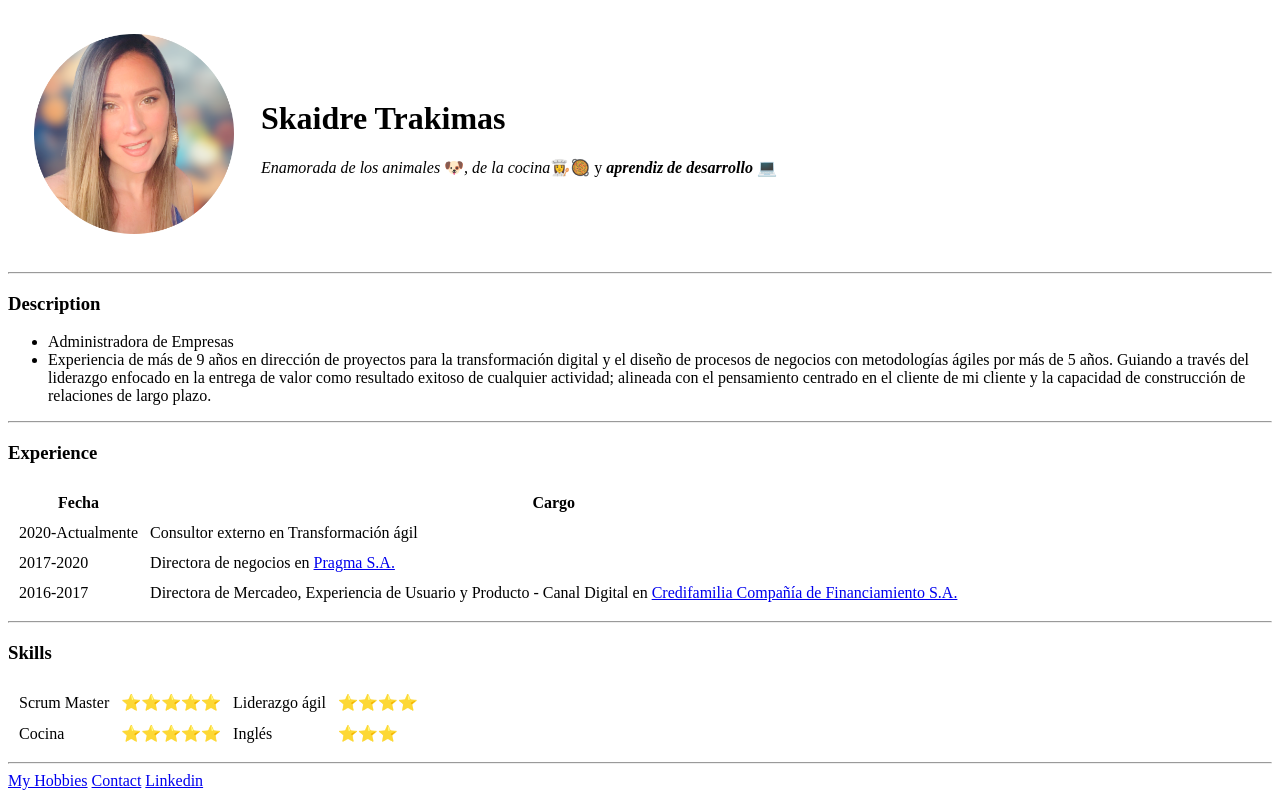
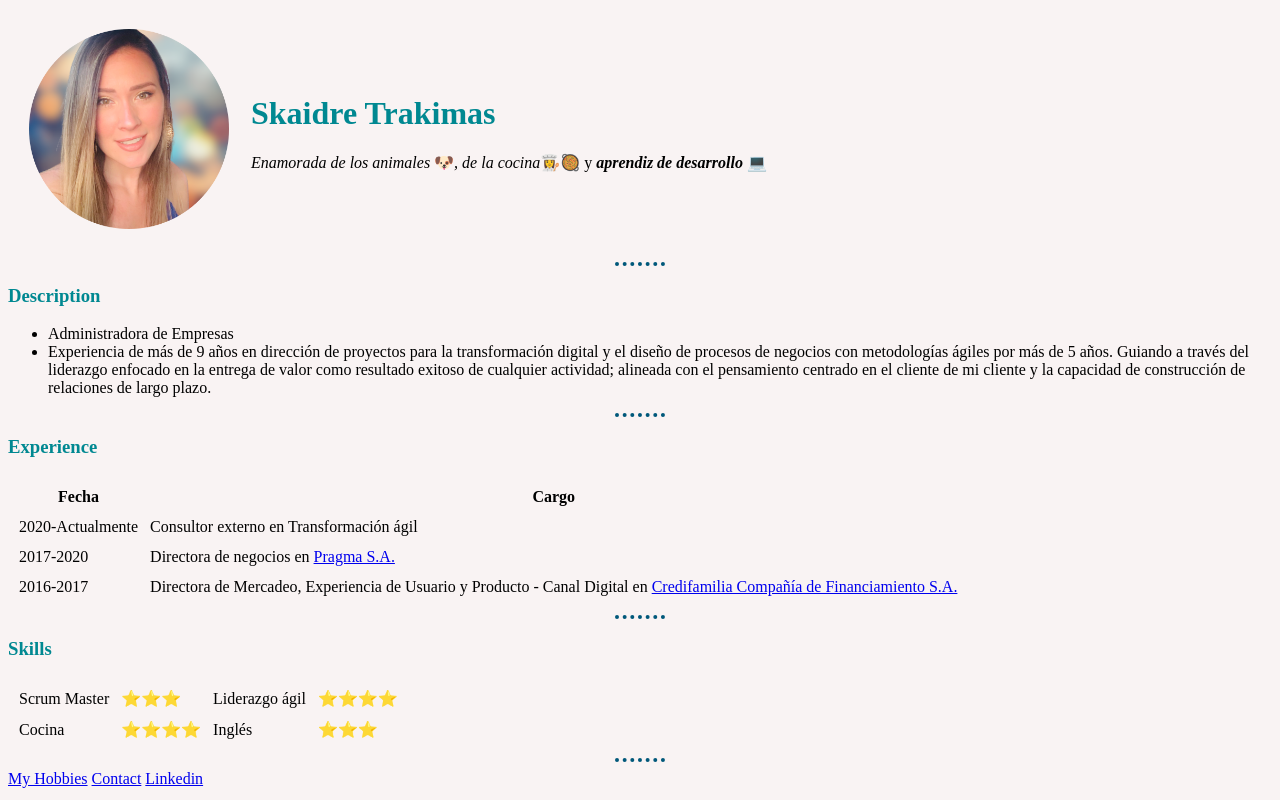
Before and after one commit to skai2021/cv, a plain HTML site: page index.html in a window 1280 px wide. Drawn offline with Linux system fonts and the light colour scheme.

Commit message:
with CSS v1.1.0

```diff
--- /dev/null
+++ b/css/styles.css
@@ -0,0 +1,19 @@
+body {
+  background-color: #f9f3f3;
+}
+
+h1{
+  color: #008891;
+}
+
+h3{
+  color: #008891;
+}
+
+hr {
+  border-style: none;
+  border-top-style: dotted;
+  border-color: #00587a;
+  border-width: 4px;
+  width: 4%;
+}
--- a/index.html
+++ b/index.html
@@ -4,10 +4,12 @@
 <head>
   <meta charset="utf-8">
   <title>Skaidre's Personal Site</title>
+  <link rel="stylesheet" href="css/styles.css">
+
 </head>
 
 <body>
-  <table cellspacing="25">
+  <table cellspacing="20">
     <tr>
       <td><img src="Images/skaidre-circle.png" height="200" alt="skaidre trakimas photo"></td>
       <td>
@@ -16,8 +18,8 @@
       </td>
     </tr>
   </table>
-<hr>
-<h3>Description</h3>
+  <hr>
+  <h3>Description</h3>
   <ul>
     <li>Administradora de Empresas</li>
     <li>Experiencia de más de 9 años en dirección de proyectos para la transformación digital y el diseño de procesos de negocios con metodologías ágiles por más de 5 años. Guiando a través del liderazgo enfocado en
@@ -52,13 +54,13 @@
   <table cellspacing="10">
     <tr>
       <td>Scrum Master</td>
-      <td>⭐⭐⭐⭐⭐</td>
+      <td>⭐⭐⭐</td>
       <td>Liderazgo ágil</td>
       <td>⭐⭐⭐⭐</td>
     </tr>
     <tr>
       <td>Cocina</td>
-      <td>⭐⭐⭐⭐⭐</td>
+      <td>⭐⭐⭐⭐</td>
       <td>Inglés</td>
       <td>⭐⭐⭐</td>
     </tr>
```
Also changed, not shown: contact.html (+2 -1 lines), hobbies.html (+1 -0 lines).
